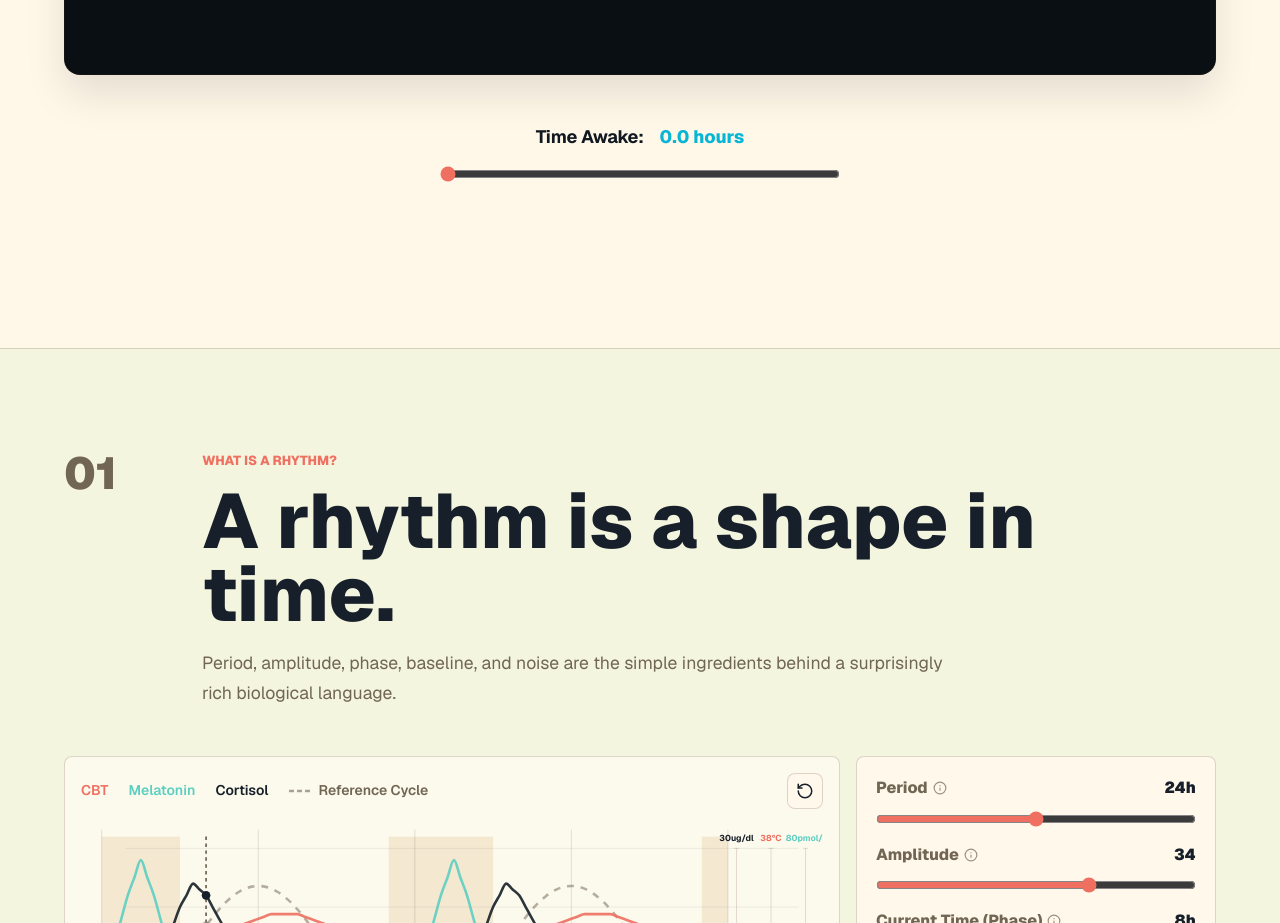
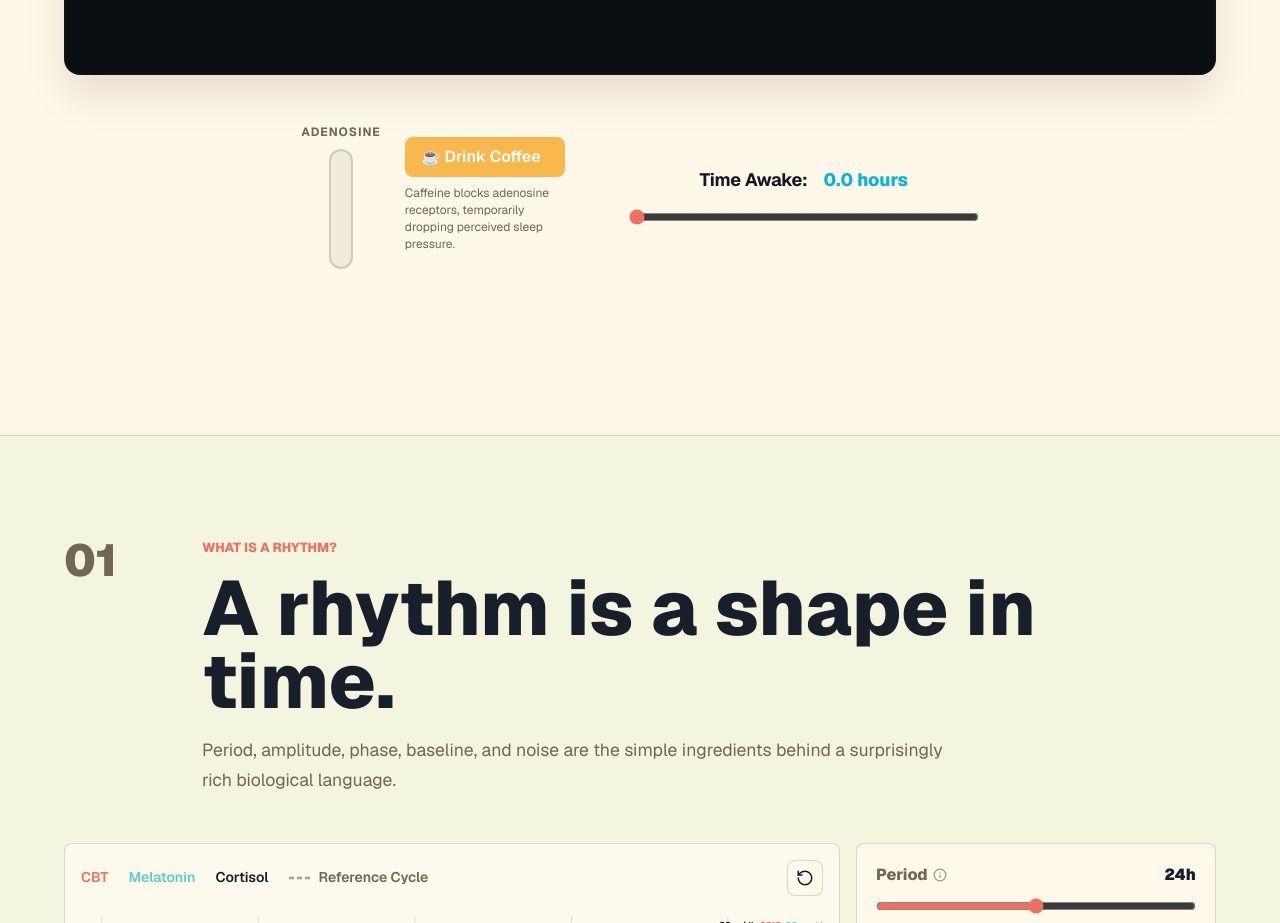
Before and after one commit to artao05/circadiansite, a Next.js app: page / in a window 1280 px wide. Shown: the part 2742-3665 px from the top of the page. Built offline with nearby package versions, Linux system fonts and the light colour scheme.

Commit message:
feat: Add interactive Adenosine Thermometer and Caffeine effect to TwoProcessModel

```diff
--- a/app/components/TwoProcessModel.tsx
+++ b/app/components/TwoProcessModel.tsx
@@ -4,6 +4,7 @@ import { useState } from "react";
 
 export function TwoProcessModel() {
   const [hoursAwake, setHoursAwake] = useState(0);
+  const [caffeineStart, setCaffeineStart] = useState<number | null>(null);
 
   // SVG dimensions
   const width = 600;
@@ -24,6 +25,16 @@ export function TwoProcessModel() {
     const hValue = 1 - Math.exp(-t / 14);
     const yH = baselineY - hValue * graphHeight;
 
+    let perceivedHValue = hValue;
+    if (caffeineStart !== null && t >= caffeineStart && t <= caffeineStart + 6) {
+      const dropProgress = (t - caffeineStart) / 6;
+      const dropFactor = Math.max(0, 1 - dropProgress); // 1 to 0 over 6 hours
+      // Block up to 50% of the adenosine present when coffee was taken
+      const pressureAtStart = 1 - Math.exp(-caffeineStart / 14);
+      perceivedHValue = hValue - (pressureAtStart * 0.5 * dropFactor);
+    }
+    const perceivedYH = baselineY - perceivedHValue * graphHeight;
+
     // Process C (Circadian Alerting Signal)
     // Sinusoidal. t=0 is 8AM. Peak at t=8 (4PM). Trough at t=20 (4AM).
     const cValue = 0.5 + 0.5 * Math.sin(((t - 2) * Math.PI) / 12);
@@ -33,6 +44,7 @@ export function TwoProcessModel() {
       t,
       x: Number(x.toFixed(2)),
       yH: Number(yH.toFixed(2)),
+      perceivedYH: Number(perceivedYH.toFixed(2)),
       yC: Number(yC.toFixed(2)),
     });
   }
@@ -42,9 +54,13 @@ export function TwoProcessModel() {
   const pathHFull = "M " + points.map((p) => `${p.x},${p.yH}`).join(" L ");
   const pathCFull = "M " + points.map((p) => `${p.x},${p.yC}`).join(" L ");
 
-  const pathHActive =
+  const pathHActiveActual =
     activePoints.length > 0
       ? "M " + activePoints.map((p) => `${p.x},${p.yH}`).join(" L ")
+      : "";
+  const pathHActivePerceived =
+    activePoints.length > 0
+      ? "M " + activePoints.map((p) => `${p.x},${p.perceivedYH}`).join(" L ")
       : "";
   const pathCActive =
     activePoints.length > 0
@@ -53,13 +69,18 @@ export function TwoProcessModel() {
 
   let pathArea = "";
   if (activePoints.length > 0) {
-    const forwardH = activePoints.map((p) => `${p.x},${p.yH}`).join(" L ");
+    const forwardH = activePoints.map((p) => `${p.x},${p.perceivedYH}`).join(" L ");
     const backwardC = [...activePoints]
       .reverse()
       .map((p) => `${p.x},${p.yC}`)
       .join(" L ");
-    pathArea = `M ${activePoints[0].x},${activePoints[0].yH} L ${forwardH} L ${backwardC} Z`;
+    pathArea = `M ${activePoints[0].x},${activePoints[0].perceivedYH} L ${forwardH} L ${backwardC} Z`;
   }
+
+  // Thermometer logic
+  const currentPoint = activePoints[activePoints.length - 1] || points[0];
+  const currentActualH = 1 - Math.exp(-hoursAwake / 14);
+  const currentPerceivedH = (baselineY - currentPoint.perceivedYH) / graphHeight;
 
   return (
     <div
@@ -205,7 +226,10 @@ export function TwoProcessModel() {
           {/* Active solid paths */}
           {activePoints.length > 0 && (
             <>
-              <path d={pathHActive} fill="none" stroke="var(--violet)" strokeWidth="4" strokeLinecap="round" />
+              {caffeineStart !== null && hoursAwake > caffeineStart && (
+                <path d={pathHActiveActual} fill="none" stroke="var(--violet)" strokeWidth="2" strokeDasharray="4 4" opacity="0.6" strokeLinecap="round" />
+              )}
+              <path d={pathHActivePerceived} fill="none" stroke="var(--violet)" strokeWidth="4" strokeLinecap="round" />
               <path d={pathCActive} fill="none" stroke="var(--amber)" strokeWidth="4" strokeLinecap="round" />
             </>
           )}
@@ -223,8 +247,88 @@ export function TwoProcessModel() {
       </div>
 
       <div
-        style={{ marginTop: "3rem", display: "flex", justifyContent: "center" }}
+        style={{ marginTop: "3rem", display: "flex", flexWrap: "wrap", justifyContent: "center", gap: "4rem", alignItems: "center" }}
       >
+        {/* Thermometer & Coffee Block */}
+        <div style={{ display: "flex", alignItems: "flex-end", gap: "1.5rem" }}>
+          {/* Thermometer Graphic */}
+          <div style={{ display: "flex", flexDirection: "column", alignItems: "center", gap: "0.5rem" }}>
+            <div style={{ fontSize: "0.75rem", fontWeight: 700, color: "var(--muted)", letterSpacing: "1px", textTransform: "uppercase" }}>Adenosine</div>
+            <div style={{
+              width: "24px",
+              height: "120px",
+              background: "rgba(0,0,0,0.05)",
+              border: "2px solid var(--line)",
+              borderRadius: "12px",
+              position: "relative",
+              overflow: "hidden"
+            }}>
+              {/* Actual Pressure Level (faded background) */}
+              <div style={{
+                position: "absolute",
+                bottom: 0,
+                left: 0,
+                right: 0,
+                height: `${currentActualH * 100}%`,
+                background: "var(--violet)",
+                opacity: 0.2,
+                transition: "height 0.1s linear"
+              }} />
+              {/* Perceived Pressure Level */}
+              <div style={{
+                position: "absolute",
+                bottom: 0,
+                left: 0,
+                right: 0,
+                height: `${currentPerceivedH * 100}%`,
+                background: "var(--violet)",
+                borderRadius: "10px",
+                transition: "height 0.1s linear"
+              }} />
+
+              {/* Coffee Blockers (Amber) */}
+              {caffeineStart !== null && hoursAwake > caffeineStart && hoursAwake <= caffeineStart + 6 && (
+                <div style={{
+                  position: "absolute",
+                  bottom: `${currentPerceivedH * 100}%`,
+                  left: 0,
+                  right: 0,
+                  height: `${(currentActualH - currentPerceivedH) * 100}%`,
+                  background: "repeating-linear-gradient(45deg, var(--amber), var(--amber) 4px, transparent 4px, transparent 8px)",
+                  opacity: 0.8,
+                  transition: "all 0.1s linear"
+                }} />
+              )}
+            </div>
+          </div>
+
+          {/* Coffee Action */}
+          <div style={{ display: "flex", flexDirection: "column", gap: "0.5rem", paddingBottom: "1rem" }}>
+            <button
+              onClick={() => setCaffeineStart(hoursAwake)}
+              disabled={caffeineStart !== null && hoursAwake >= caffeineStart && hoursAwake <= caffeineStart + 6}
+              style={{
+                padding: "0.5rem 1rem",
+                background: (caffeineStart !== null && hoursAwake >= caffeineStart && hoursAwake <= caffeineStart + 6) ? "var(--surface)" : "var(--amber)",
+                color: (caffeineStart !== null && hoursAwake >= caffeineStart && hoursAwake <= caffeineStart + 6) ? "var(--muted)" : "#fff",
+                border: "none",
+                borderRadius: "8px",
+                fontWeight: 600,
+                cursor: (caffeineStart !== null && hoursAwake >= caffeineStart && hoursAwake <= caffeineStart + 6) ? "not-allowed" : "pointer",
+                display: "flex",
+                alignItems: "center",
+                gap: "0.5rem",
+                transition: "all 0.2s ease"
+              }}
+            >
+              ☕ Drink Coffee
+            </button>
+            <div style={{ fontSize: "0.75rem", color: "var(--muted)", maxWidth: "160px", lineHeight: 1.4 }}>
+              Caffeine blocks adenosine receptors, temporarily dropping perceived sleep pressure.
+            </div>
+          </div>
+        </div>
+
         <label
           className="range-control"
           style={{
@@ -233,7 +337,7 @@ export function TwoProcessModel() {
             alignItems: "center",
             gap: "1rem",
             width: "100%",
-            maxWidth: "400px",
+            maxWidth: "350px",
           }}
         >
           <span
@@ -258,11 +362,13 @@ export function TwoProcessModel() {
             onChange={(e) => {
               const val = Number(e.currentTarget.value);
               setHoursAwake(val);
+              if (caffeineStart !== null && val < caffeineStart) setCaffeineStart(null);
               e.currentTarget.style.setProperty("--value", ((val / 48) * 100).toString());
             }}
             onInput={(e) => {
               const val = Number(e.currentTarget.value);
               setHoursAwake(val);
+              if (caffeineStart !== null && val < caffeineStart) setCaffeineStart(null);
               e.currentTarget.style.setProperty("--value", ((val / 48) * 100).toString());
             }}
             style={{ "--value": (hoursAwake / 48) * 100, width: "100%", cursor: "grab" } as React.CSSProperties}
```
